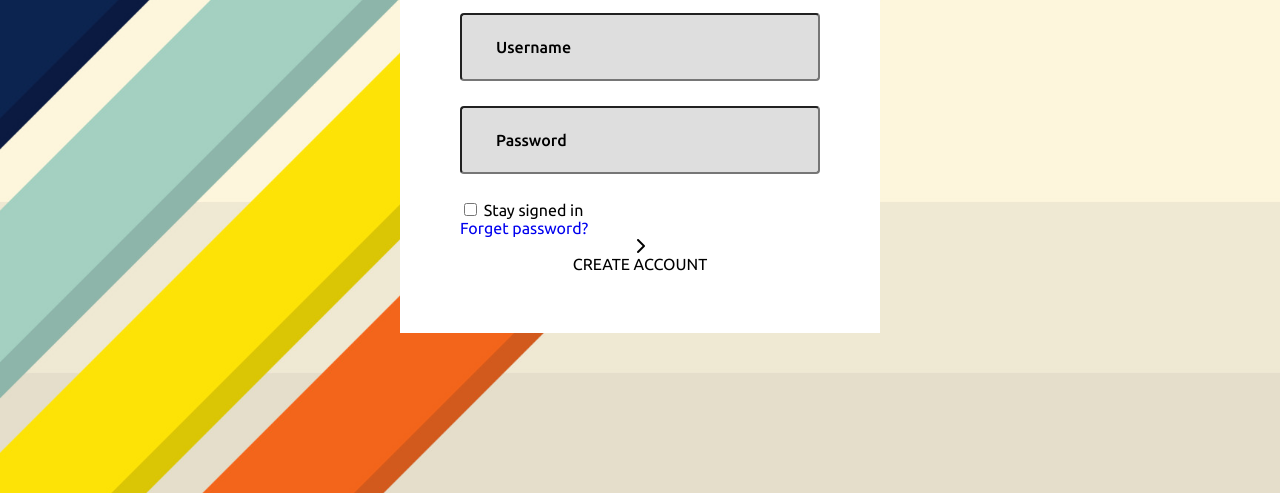
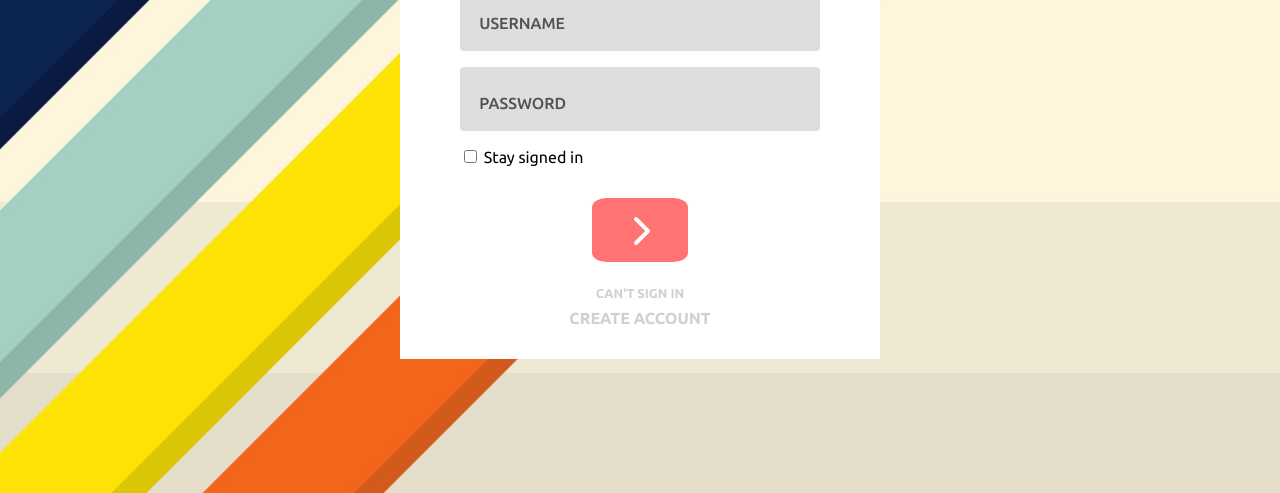
Before and after one commit to nguyenphan14/Quizzes-gr4, a plain HTML site: page index.html in a window 1280 px wide. Shown: the part 307-800 px from the top of the page. Drawn offline with Linux system fonts and the light colour scheme.

Commit message:
Complete html login form

```diff
--- a/css/common.css
+++ b/css/common.css
@@ -7,5 +7,4 @@
 
 a {
     text-decoration: none;
-
 }
--- a/css/main.css
+++ b/css/main.css
@@ -1,3 +1,8 @@
+
+:root {
+    --disable_color: #d0d0d0;
+}
+
 body {
     width: 100%;
 
@@ -102,7 +107,8 @@ body {
     background-color: white;
     max-width: 480px;
     width: 100%;
-    height: 30rem;
+    max-height: 40rem;
+    height: auto;
     display: flex;
     flex-wrap: wrap;
     flex-direction: column;
@@ -117,6 +123,10 @@ body {
     width: 75%;
 }
 
+.login_input {
+    position: relative;
+}
+
 .login_input > input {
     box-sizing: border-box;
     width: 100%;
@@ -124,9 +134,68 @@ body {
     background-color: #dedede;
     border-radius: 4px;
     padding: 2rem 6px 6px 6px;
+    border: none;
 }
 .placeholder {
-    transform: translate(10%,-180%);
+    position: absolute;
     line-height: 1.6rem;
     font-weight: 500;
+    left: 1.2rem;
+    top: 1.5rem;
+    color:#525252;
 }
+
+.login_input > input:focus ~ .placeholder,
+.login_input > input:valid ~ .placeholder {
+    top: 0.5rem;
+    left: 8px;
+}
+
+.login_acc {
+    margin-bottom: 1rem;
+}
+
+.login_save_box {
+    margin-top: 1rem;
+}
+
+.login_button {
+    width: 20%;
+    height: 4rem;
+    background-color: #FF7373;
+    color: white;
+    display: flex;
+    justify-content: center;
+    border-radius: 15%;
+    margin-top: 2rem;
+}
+
+.login_button > i {
+    margin-top: 18%;
+    font-size: 2rem;
+}
+
+.login_button:hover {
+    background-color: #fb5858;
+    cursor: pointer
+}
+
+.login_forget_pwd {
+    font-size: 0.8rem;
+    font-weight: bold;
+    margin-top: 1.5rem;
+    padding-bottom: 0.6rem;
+    color: var(--disable_color);
+}
+
+.login_sign_up {
+    font-weight: bold;
+    color: var(--disable_color);
+    padding-bottom: 2rem;
+}
+
+.login_sign_up:hover,
+.login_forget_pwd:hover {
+    color: #525252;
+    cursor: pointer;
+}
--- a/index.html
+++ b/index.html
@@ -18,23 +18,23 @@
             </div>
             <div class="login_form_main">
                 <div class="login_acc login_input">
-                    <input type="text" name="" id="id">
-                    <div class="placeholder">Username</div>
+                    <input type="text" required>
+                    <div class="placeholder">USERNAME</div>
                 </div>
                 <div class="login_pwd login_input">
-                    <input type="password" name="" id="">
-                    <div class="placeholder">Password</div>
+                    <input type="password" required>
+                    <div class="placeholder">PASSWORD</div>
                 </div>
                 <div class="login_save_box">
                     <input type="checkbox" id="">
                     <span>Stay signed in</span>
                 </div>
-                <div class="login_forget_pwd">
-                    <a href="#">Forget password?</a>
-                </div>
             </div>
             <div class="login_button">
                 <i class="fas fa-chevron-right"></i>
+            </div>
+            <div class="login_forget_pwd">
+                <span>CAN'T SIGN IN</span>
             </div>
             <div class="login_sign_up">
                 <span>CREATE ACCOUNT</span>
```
